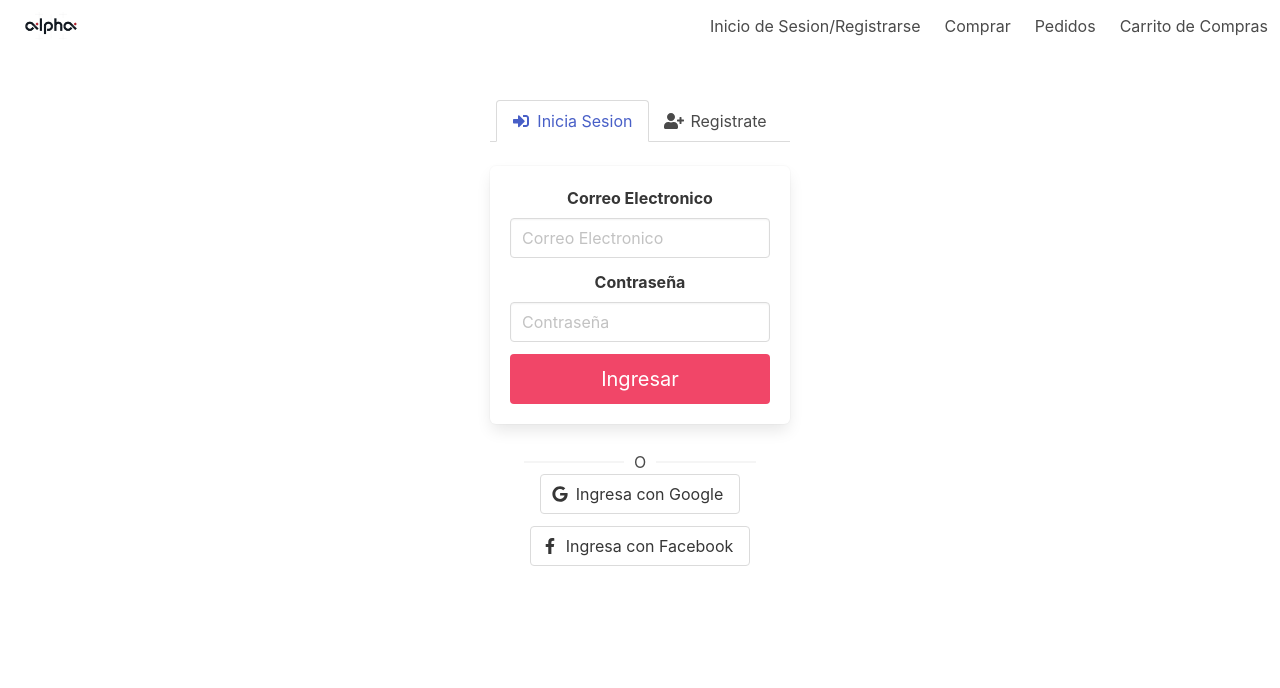
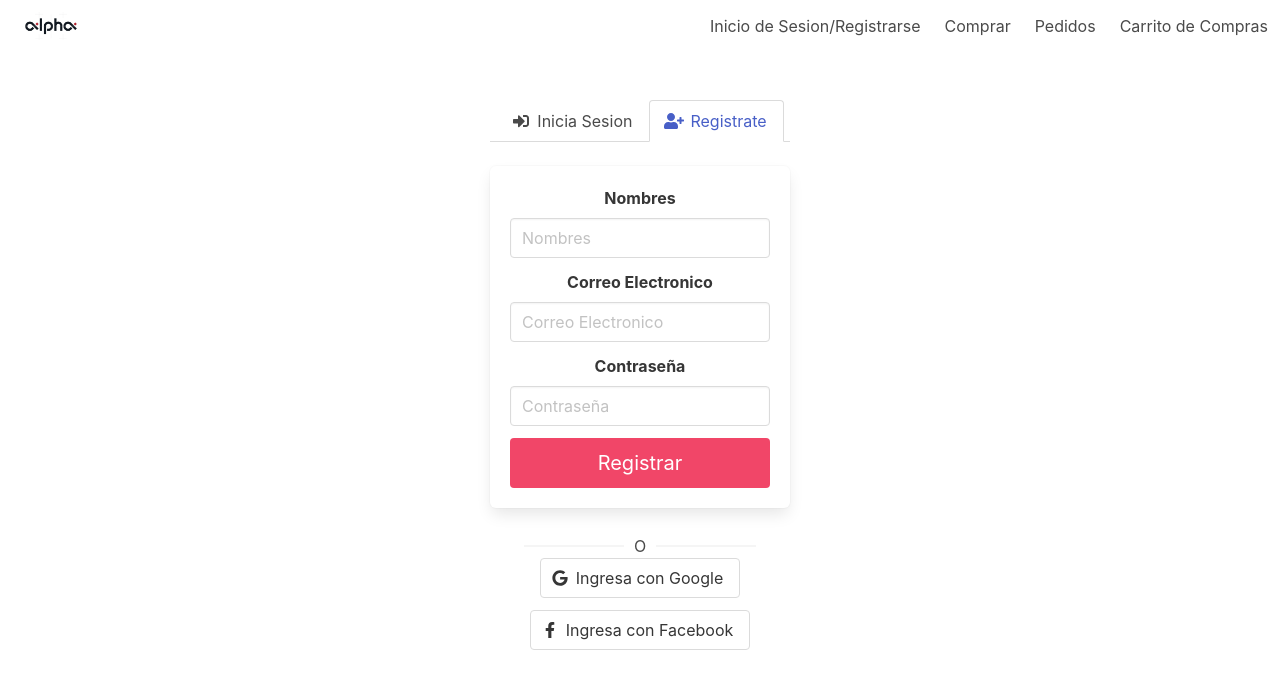
Before and after one commit to NashL/online-store-client, a React (Create React App) app: page /login in a window 1280 px wide. Both pictures are taken after a click on the link "Registrate". Shown: the top 688 px of the page. Built offline with nearby package versions, Linux system fonts and the light colour scheme.

Commit message:
Added js for auth tab

```diff
--- a/src/components/Login/LoginContainer.js
+++ b/src/components/Login/LoginContainer.js
@@ -4,16 +4,16 @@ import LoginTab from "./LoginTab";
 import LoginButtons from "./LoginButtons";
 import SignUpForm from "./SignUpForm";
 
-export default ({onClick}) => {
+export default ({showLoginForm, loginWithExternalAPI, handleLoginTab}) => {
   return (
     <div className="has-text-centered container" style={{ maxWidth: "300px" }}>
-      <LoginTab />
-      <LoginForm />
-      <SignUpForm />
+      <LoginTab showLoginForm={showLoginForm} handleLoginTab={handleLoginTab} />
+      <LoginForm showLoginForm={showLoginForm} />
+      <SignUpForm showLoginForm={showLoginForm} />
       <hr />
       <span style={{ verticalAlign: "middle", padding: "0 10px" }}>O</span>
       <hr />
-      <LoginButtons onClick={onClick}/>
+      <LoginButtons onClick={loginWithExternalAPI}/>
     </div>
   );
 };
--- a/src/components/Login/LoginForm.js
+++ b/src/components/Login/LoginForm.js
@@ -1,42 +1,65 @@
-import React from 'react'
-import LoginButton from './LoginButton'
+import React, {Component} from 'react';
 
-class LoginForm extends React.Component {
-
+class LoginForm extends Component {
   state = {
     email: null,
-    password: null
-  }
+    password: null,
+  };
 
-  handleChange = (event) => this.setState({ [event.target.name]: event.target.value })
+  handleChange = (event) =>
+    this.setState({ [event.target.name]: event.target.value });
 
-  handleSubmit = () => this.props.handleSubmit(this.state)
+  handleSubmit = () => this.props.handleSubmit(this.state);
 
   render() {
+    const displayStyle = this.props.showLoginForm ? { display: 'block' } : { display: 'none' }
     return (
-      <div className="container box">
+      <div className="container box" style={ displayStyle }>
         <form
-          onSubmit={e => {
+          onSubmit={(e) => {
             e.preventDefault();
             this.handleSubmit();
-          }}>
+          }}
+        >
           <div className="field">
-            <label className="label" htmlFor="email">Correo Electronico</label>
+            <label className="label" htmlFor="email">
+              Correo Electronico
+            </label>
             <div className="control">
-              <input className="input" name="email" type="email" placeholder="Correo Electronico" required onChange={this.handleChange} />
+              <input
+                className="input"
+                name="email"
+                type="email"
+                placeholder="Correo Electronico"
+                required
+                onChange={this.handleChange}
+              />
             </div>
           </div>
 
           <div className="field">
-            <label className="label" htmlFor="password">Contraseña</label>
+            <label className="label" htmlFor="password">
+              Contraseña
+            </label>
             <div className="control">
-              <input className="input" name="password" type="password" placeholder="Contraseña" required onChange={this.handleChange}/>
+              <input
+                className="input"
+                name="password"
+                type="password"
+                placeholder="Contraseña"
+                required
+                onChange={this.handleChange}
+              />
             </div>
           </div>
 
           <div className="field">
             <div className="control buttons is-centered">
-              <input className="button is-medium is-danger is-fullwidth" type="submit" value="Ingresar" />
+              <input
+                className="button is-medium is-danger is-fullwidth"
+                type="submit"
+                value="Ingresar"
+              />
             </div>
           </div>
         </form>
@@ -45,4 +68,4 @@ class LoginForm extends React.Component {
   }
 }
 
-export default LoginForm
+export default LoginForm;
--- a/src/components/Login/LoginTab.js
+++ b/src/components/Login/LoginTab.js
@@ -1,20 +1,20 @@
 import React from "react";
 import { FontAwesomeIcon } from "@fortawesome/react-fontawesome";
 
-export default () => {
+export default ({ showLoginForm, handleLoginTab }) => {
   return (
     <div className="tabs is-centered is-boxed">
       <ul>
-        <li className="is-active">
-          <a>
+        <li className={ showLoginForm ? 'is-active' : ''}>
+          <a onClick={() => handleLoginTab(true)}>
             <span className="icon is-small">
               <FontAwesomeIcon icon="sign-in-alt" />
             </span>
             <span>Inicia Sesion</span>
           </a>
         </li>
-        <li>
-          <a>
+        <li className={ showLoginForm ? '' : 'is-active'}>
+          <a onClick={() => handleLoginTab(false)}>
             <span className="icon is-small">
               <FontAwesomeIcon icon="user-plus" />
             </span>
--- a/src/components/Login/SignUpForm.js
+++ b/src/components/Login/SignUpForm.js
@@ -12,8 +12,9 @@ class SignUpForm extends Component {
   handleSubmit = () => this.props.handleSubmit(this.state)
 
   render() {
+    const displayStyle = this.props.showLoginForm ? { display: 'none' } : { display: 'block' }
     return (
-      <div className="container box" style={{display: 'none'}}>
+      <div className="container box" style={ displayStyle }>
         <form
           onSubmit={e => {
             e.preventDefault();
--- a/src/containers/Auth.js
+++ b/src/containers/Auth.js
@@ -4,21 +4,29 @@ import LoginContainer from "../components/Login/LoginContainer";
 class Auth extends Component {
   state = {
     authenticated: false,
+    showLoginForm: true,
   };
 
   loginWithEmailAndPassword = () => {
     this.setState({ authenticated: true });
   };
 
+  handleLoginTab = (newValue) => {
+    this.setState({ showLoginForm: newValue });
+  };
 
-  handleClose = () => {
-    this.setState({ authenticated: false });
-  };
+  loginWithExternalAPI = () => {
+    console.log(' Login with Facebbok | google ')
+  }
 
   render() {
     return (
       <section className="section">
-        <LoginContainer handleSubmit={this.loginWithEmailAndPassword}  />
+        <LoginContainer
+          showLoginForm={this.state.showLoginForm}
+          loginWithExternalAPI={this.loginWithExternalAPI}
+          handleLoginTab={this.handleLoginTab}
+        />
       </section>
     );
   }
```
